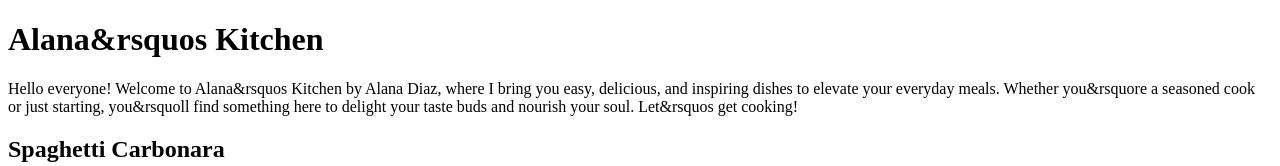
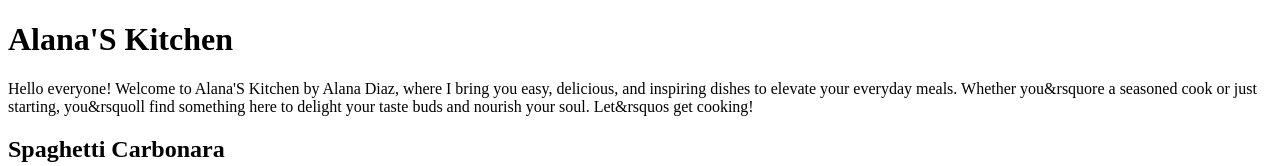
Before and after one commit to AlanaDiaz/WEB-DESIGN-CLASS, a plain HTML site: page index.html in a window 1280 px wide. Shown: the top 166 px of the page. Drawn offline with Linux system fonts and the light colour scheme.

Commit message:
index.html
Signed-off-by: AlanaDiaz <alana.diaz001@mymdc.net>

```diff
--- a/index.html
+++ b/index.html
@@ -6,8 +6,8 @@
 	<body>
 	<wrapper>
 	<header><main>
-	<h1>Alana&rsquos Kitchen </h1>
-	<p>Hello everyone! Welcome to Alana&rsquos Kitchen by Alana Diaz, where I bring you easy, delicious, and inspiring dishes to elevate your everyday meals. Whether you&rsquore a seasoned cook or just starting, you&rsquoll find something here to delight your taste buds and nourish your soul. Let&rsquos get cooking! </p>
+	<h1>Alana'S Kitchen </h1>
+	<p>Hello everyone! Welcome to Alana'S Kitchen by Alana Diaz, where I bring you easy, delicious, and inspiring dishes to elevate your everyday meals. Whether you&rsquore a seasoned cook or just starting, you&rsquoll find something here to delight your taste buds and nourish your soul. Let&rsquos get cooking! </p>
 	</header>
 	<h2>Spaghetti Carbonara</h2>
 	<img src="carbonara-pasta.jpg" </img
```
